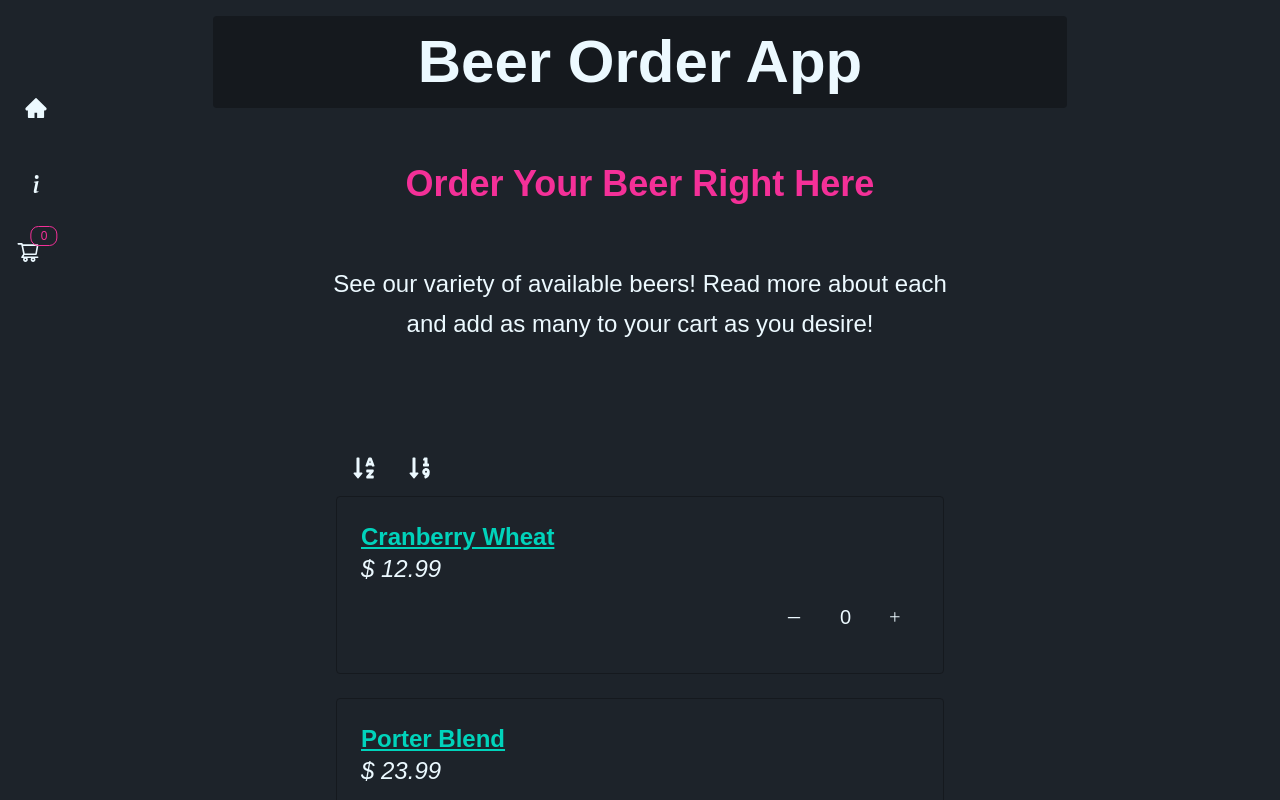
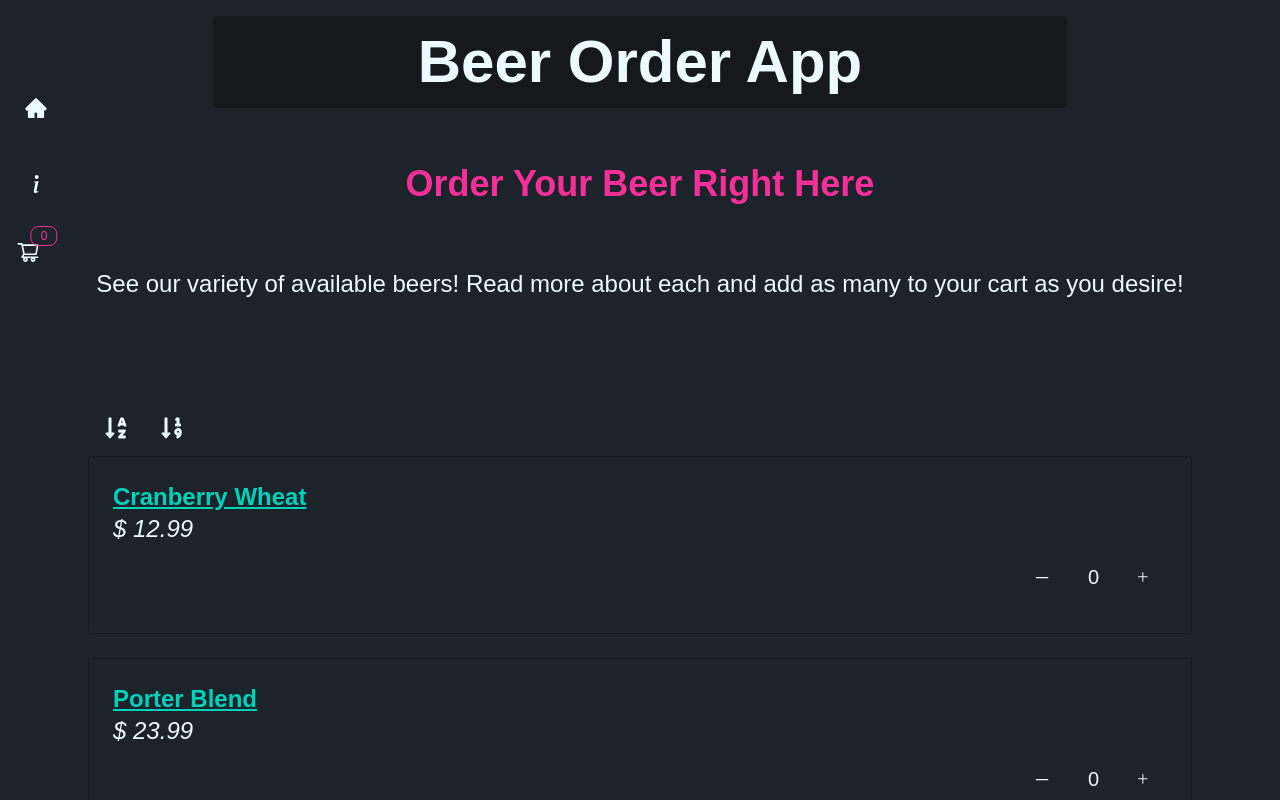
Before and after one commit to paul-mcj/Beer-Order-App, a React (Create React App) app: page / in a window 1280 px wide. Built offline with nearby package versions, Linux system fonts and the light colour scheme.

Commit message:
update: tailwind class for margin of 2xl screen pinched layout and loked bad, reverted changes

```diff
--- a/src/components/layout/PageWrapper.jsx
+++ b/src/components/layout/PageWrapper.jsx
@@ -3,7 +3,7 @@ import PropTypes from "prop-types";
 
 const PageWrapper = ({ children }) => {
 	return (
-		<section className="px-10 py-14 tablet:px-16 lg:px-52 xl:px-72 min-h-screen bg-base-100">
+		<section className="px-10 py-14 min-h-screen bg-base-100">
 			{children}
 		</section>
 	);
--- a/src/output.css
+++ b/src/output.css
@@ -1466,11 +1466,6 @@
       padding-inline: calc(var(--spacing) * 12);
     }
   }
-  .tablet\:px-16 {
-    @media (width >= 800px) {
-      padding-inline: calc(var(--spacing) * 16);
-    }
-  }
   .tablet\:text-2xl {
     @media (width >= 800px) {
       font-size: var(--text-2xl);
@@ -1547,11 +1542,6 @@
       padding-inline: calc(var(--spacing) * 10);
     }
   }
-  .lg\:px-52 {
-    @media (width >= 1024px) {
-      padding-inline: calc(var(--spacing) * 52);
-    }
-  }
   .lg\:text-2xl {
     @media (width >= 1024px) {
       font-size: var(--text-2xl);
@@ -1592,16 +1582,6 @@
     @media (width >= 1024px) {
       --tw-leading: calc(var(--spacing) * 10);
       line-height: calc(var(--spacing) * 10);
-    }
-  }
-  .xl\:px-72 {
-    @media (width >= 80rem) {
-      padding-inline: calc(var(--spacing) * 72);
-    }
-  }
-  .\32 xl\:px-96 {
-    @media (width >= 96rem) {
-      padding-inline: calc(var(--spacing) * 96);
     }
   }
 }
```
